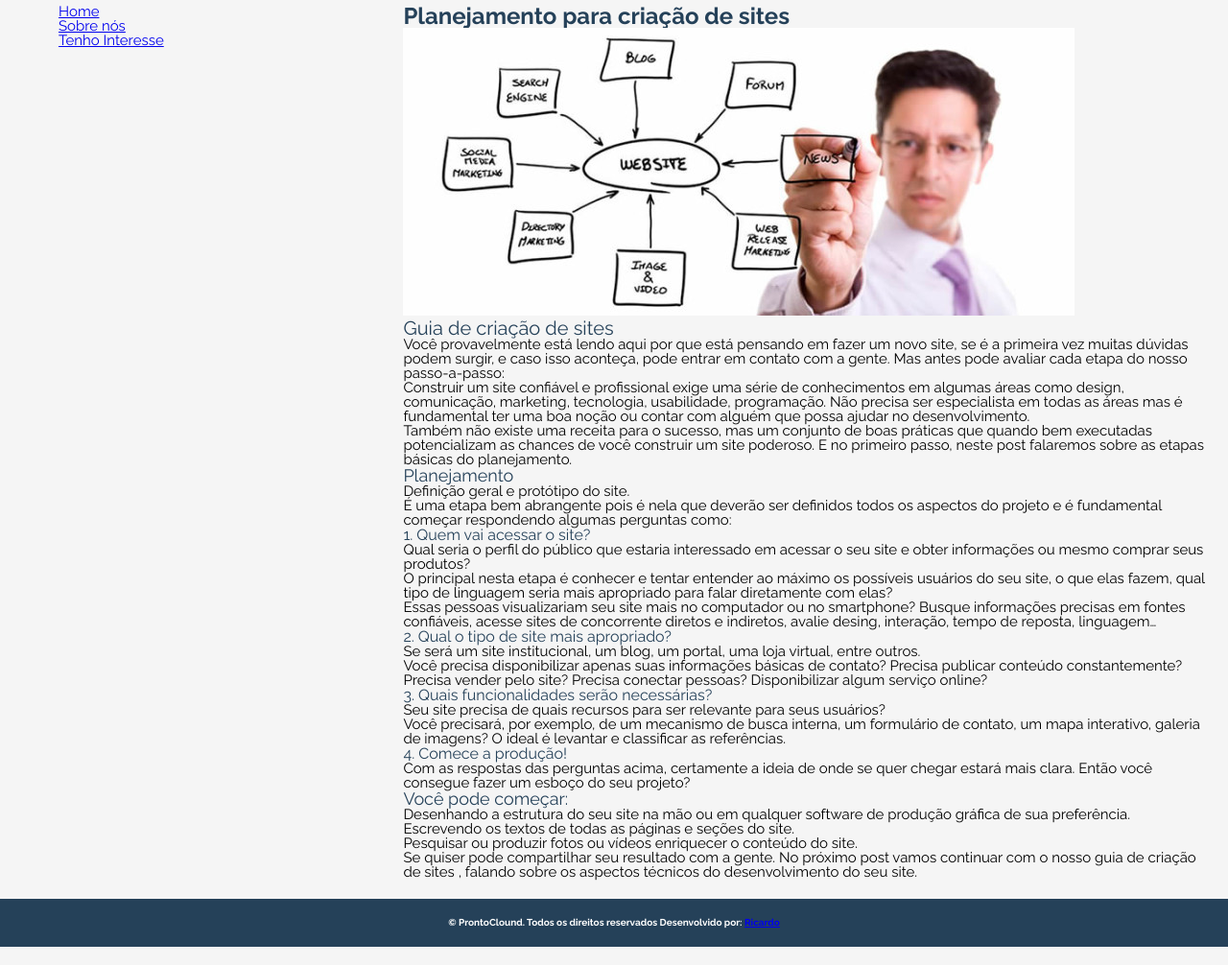
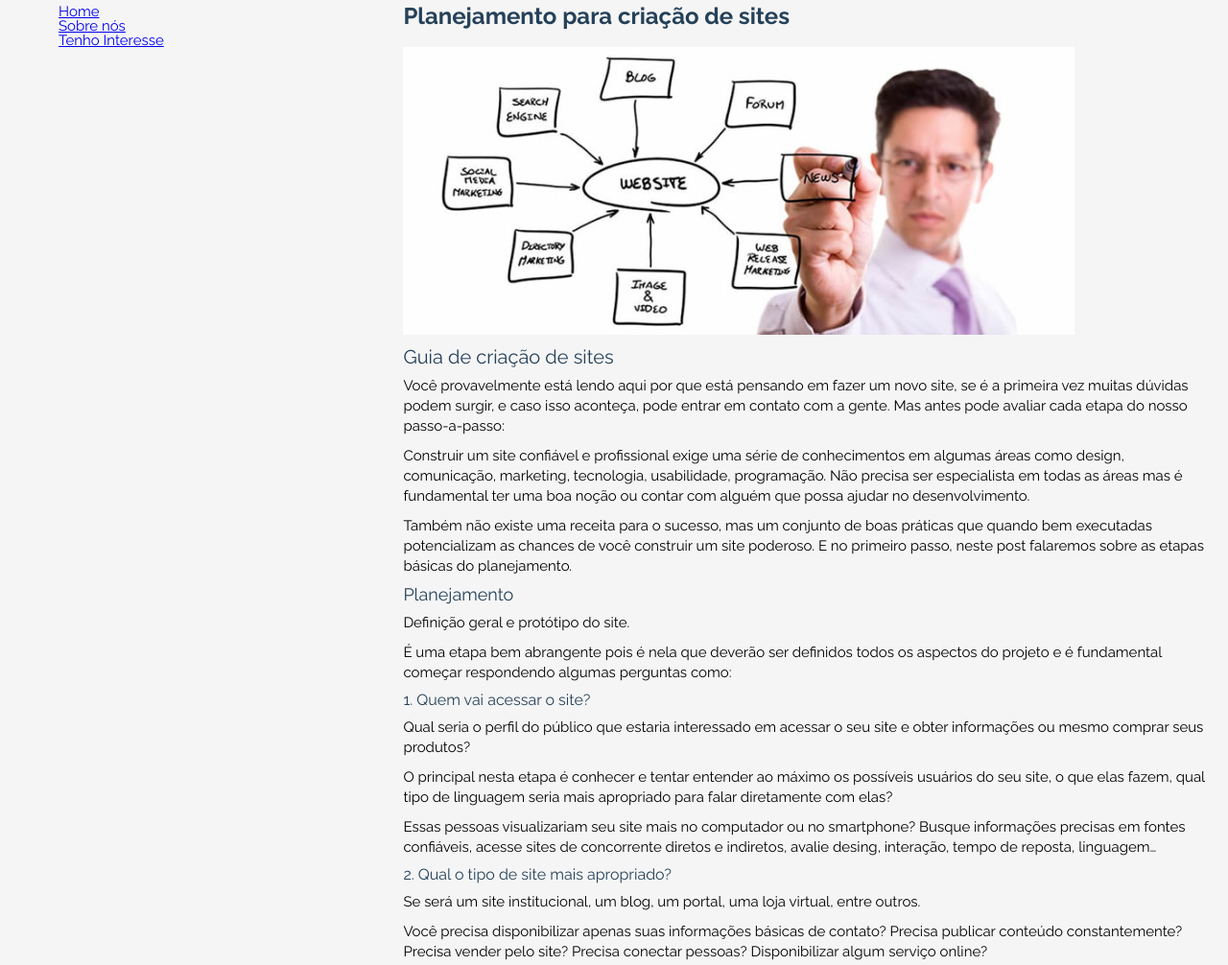
Before and after one commit to Riicky-hub/ProntoClound, a plain HTML site: page index.html in a window 1280 px wide. Shown: the part 97-1103 px from the top of the page at 96% size. Drawn offline with Linux system fonts and the light colour scheme.

Commit message:
organizando conteudo

```diff
--- a/index.html
+++ b/index.html
@@ -110,8 +110,8 @@
         </section>
     </div>
     <footer>
-        <p>&copy; ProntoClound. Todos os direitos reservados
-            <small>Desenvolvido por: <a href="https://github.com/Riicky-hub" target="_blank">Ricardo</a></small>
+        <p>&copy; ProntoClound. Todos os direitos reservados.<br>
+            <small>Desenvolvido por: <a href="https://github.com/Riicky-hub" target="_blank" class="footer_link">Ricardo</a></small>
         </p>
     </footer>
 
--- a/prontocloud/css/footer.css
+++ b/prontocloud/css/footer.css
@@ -4,8 +4,18 @@ footer {
     color: #fff;
     display: block;
     float: left;
-    padding: 20px 0;
+    padding: 15px 0;
     width: 100%;
     font-weight: 700;
     text-align: center;
 }
+.footer_link {
+    text-decoration: none;
+    color: #fff;
+    border-bottom: 1px solid rgb(22, 153, 153);
+    transition: all 0.5s ease-in-out;
+}
+.footer_link:hover {
+
+    border-bottom: 1.5px solid rgb(35, 238, 238);
+}
--- a/prontocloud/css/section.css
+++ b/prontocloud/css/section.css
@@ -1,4 +1,9 @@
 @import "style.css";
+.main-container {
+    max-width: 1198px;
+    margin: 0 auto;
+    padding: 20px;
+}
 section {
     font-size: 1.5rem;
     display: block;
--- a/prontocloud/css/style.css
+++ b/prontocloud/css/style.css
@@ -14,24 +14,27 @@ h1 {
     font-size: 2.4rem;
     color: #254159;
     font-weight: 700;
+    margin-bottom: 20px;
 }
 h2 {
     font-size: 2rem;
     color: #254159;
     font-weight: 400;
+    margin: 10px 0;
 }
 h3 {
     font-size: 1.8rem;
     color: #254159;
     font-weight: 400;
+    margin-bottom: 10px;
 }
 h4 {
     font-size: 1.6rem;
     color: #254159;
     font-weight: 400;
+    margin-bottom: 10px;
 }
-.main-container {
-    max-width: 1198px;
-    margin: 0 auto;
-    padding: 20px;
+p {
+    line-height: 1.4;
+    margin-bottom: 10px;
 }
```
